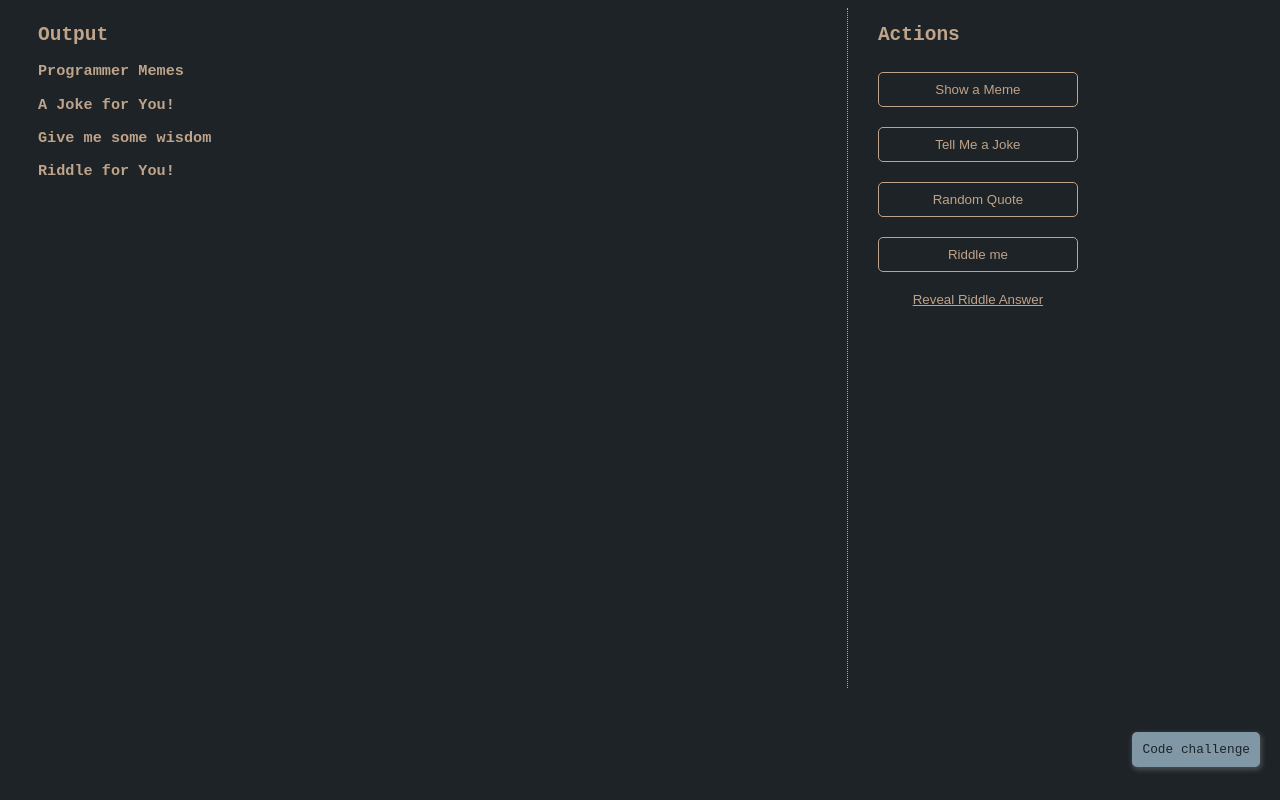
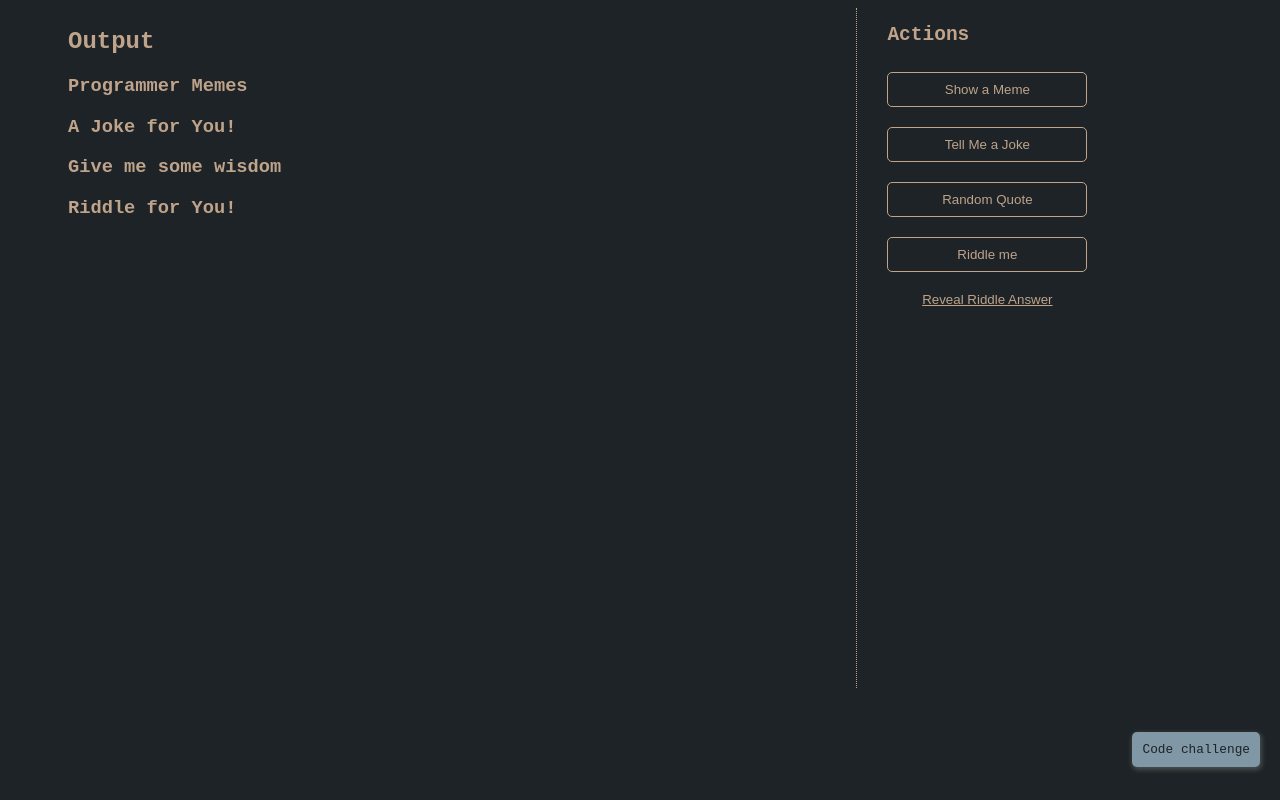
Before and after one commit to sumitRohilla/Generator, a plain HTML site: page index.html in a window 1280 px wide. Drawn offline with Linux system fonts and the light colour scheme.

Commit message:
updated link

```diff
--- a/style.css
+++ b/style.css
@@ -33,8 +33,9 @@ p {
 }
 
 .content {
+    font-size: large;
     width: 65%;
-    padding-left: 30px;
+    padding-left: 60px;
     padding-right: 20px;
 }
 
```
Also changed, not shown: 1 other file.
